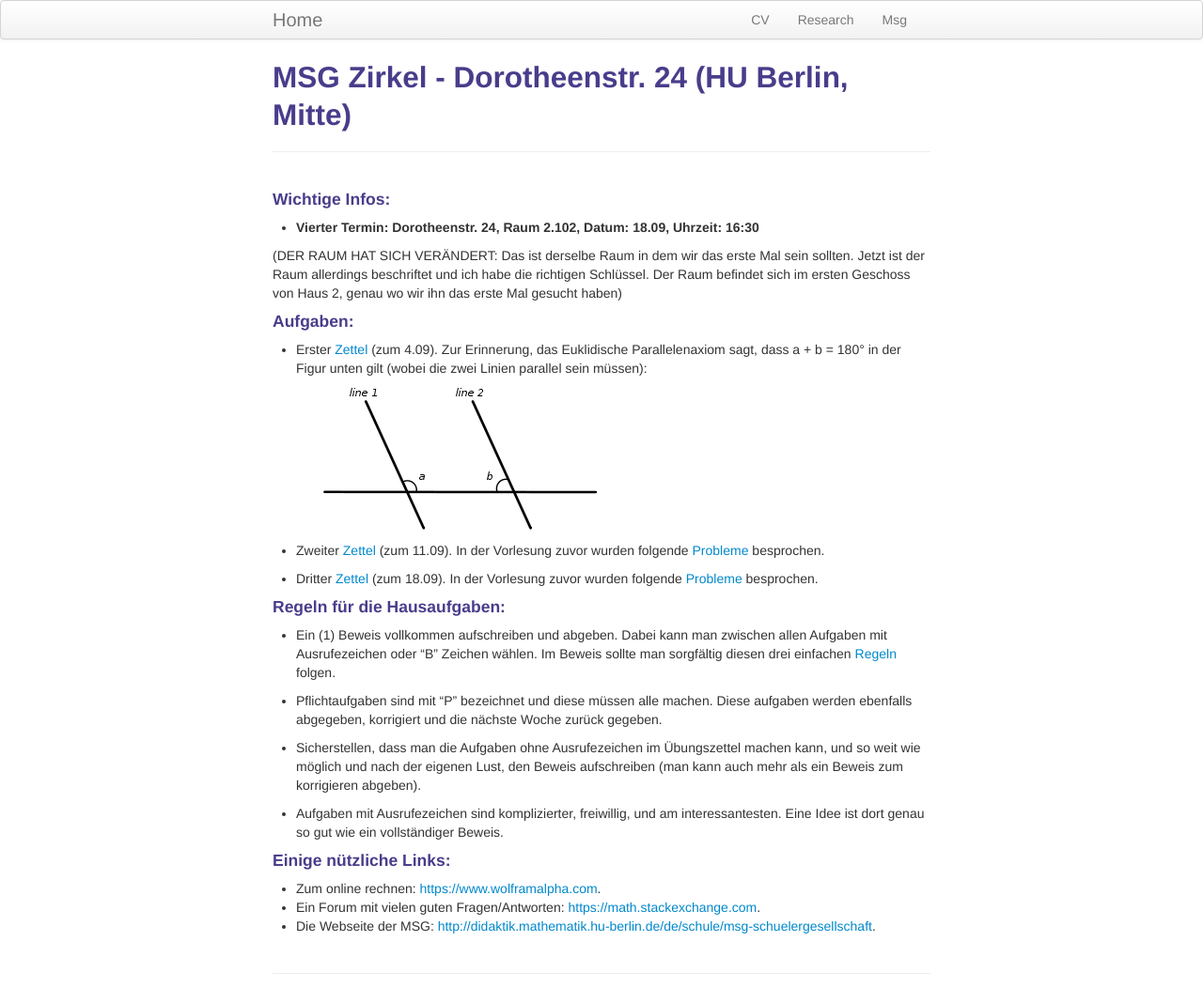
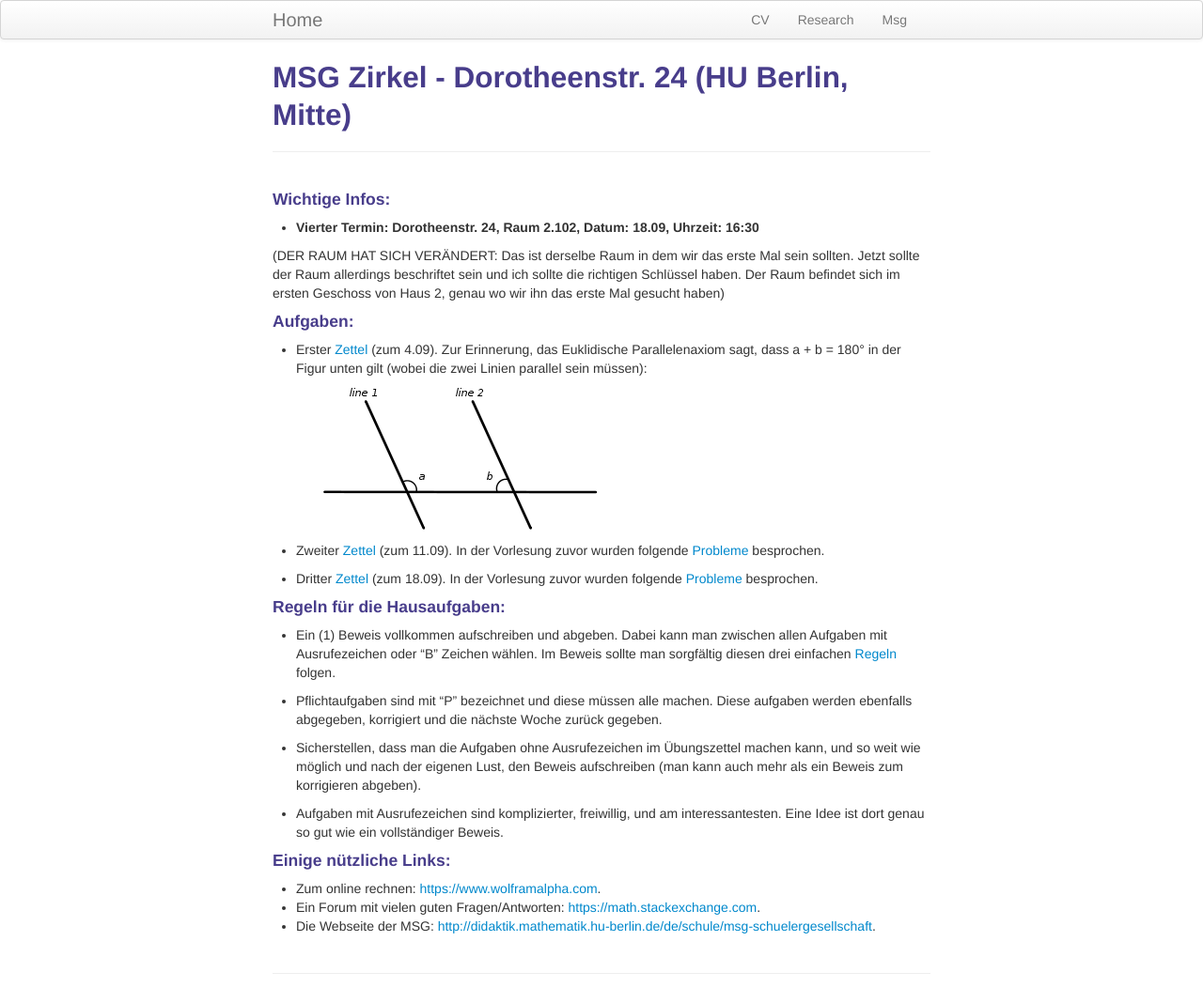
Before and after one commit to T-Cornelis/t-cornelis.github.io, a Jekyll site: the page built from pages/msb.md, in a window 1280 px wide. Shown: the whole page at 94% size. Built offline with Jekyll 4.4.1, drawn with Linux system fonts in a browser that asks for light colours.

Commit message:
conditional

```diff
--- a/pages/msb.md
+++ b/pages/msb.md
@@ -10,8 +10,8 @@ description: MSG Zirkel Webseite
  - ##### Vierter Termin: Dorotheenstr. 24, Raum 2.102, Datum: 18.09, Uhrzeit: 16:30
 
 (DER RAUM HAT SICH VERÄNDERT: Das ist derselbe Raum in dem wir das erste Mal
-sein sollten. Jetzt ist der Raum allerdings beschriftet und ich habe die
-richtigen Schlüssel. Der Raum befindet sich im ersten Geschoss von Haus 2,
+sein sollten. Jetzt sollte der Raum allerdings beschriftet sein und ich sollte die
+richtigen Schlüssel haben. Der Raum befindet sich im ersten Geschoss von Haus 2,
 genau wo wir ihn das erste Mal gesucht haben)
 
 #### Aufgaben:
```
